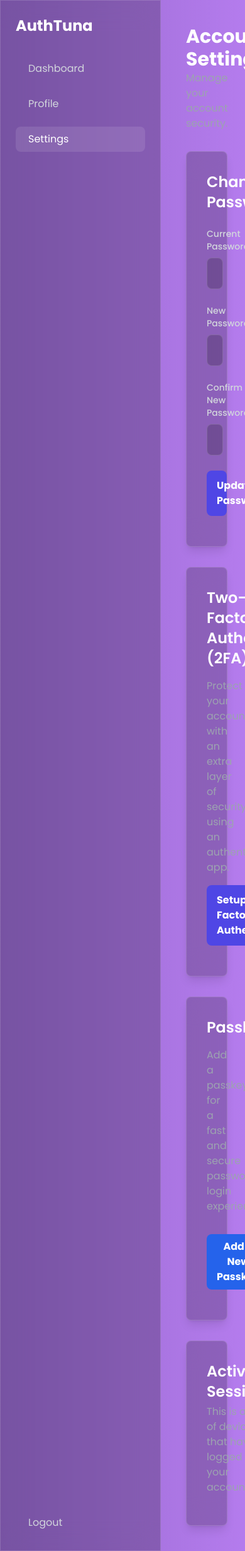
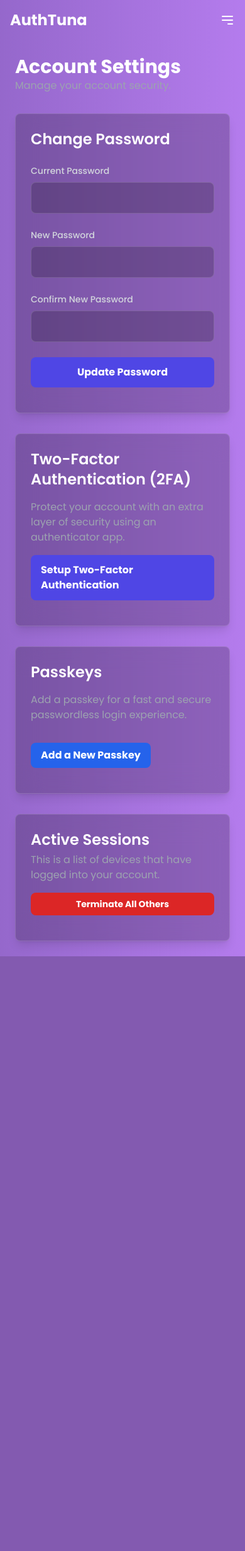
Before and after one commit to shashstormer/AuthTuna, a Python web app: template authtuna/templates/dashboard/settings.html in a window 390 px wide. Shown: the whole page at 63% size. After the commit the page ends 1518 px from the top, so only its background shows below. Run offline with Jinja, Linux system fonts and the light colour scheme; the template is opened without the code that fills it, so the values that code supplies are empty; some libraries are stand-ins or nearby versions.

Commit message:
Fix: implement mobile menu toggle and enhance layout for better responsiveness

```diff
--- a/authtuna/templates/dashboard/settings.html
+++ b/authtuna/templates/dashboard/settings.html
@@ -45,10 +45,21 @@
 </head>
 <body class="bg-gray-900 text-gray-200">
 
-<div class="flex min-h-screen">
-    <aside class="w-64 bg-card p-6 flex flex-col justify-between">
+<div class="relative min-h-screen lg:flex">
+
+    <div class="lg:hidden flex justify-between items-center p-4">
+        <h1 class="text-2xl font-bold text-white">AuthTuna</h1>
+        <button id="menu-toggle-button" class="text-white focus:outline-none">
+            <svg class="w-6 h-6" fill="none" stroke="currentColor" viewBox="0 0 24 24" xmlns="http://www.w3.org/2000/svg">
+                <path stroke-linecap="round" stroke-linejoin="round" stroke-width="2" d="M4 6h16M4 12h16m-7 6h7"></path>
+            </svg>
+        </button>
+    </div>
+
+    <aside id="sidebar"
+           class="w-64 bg-card p-6 flex-col justify-between fixed inset-y-0 left-0 z-30 transform -translate-x-full transition-transform duration-300 ease-in-out lg:relative lg:translate-x-0 lg:flex">
         <div>
-            <h1 class="text-2xl font-bold text-white mb-8">AuthTuna</h1>
+            <h1 class="text-2xl font-bold text-white mb-8 hidden lg:block">AuthTuna</h1>
             <nav class="space-y-4">
                 <a href="{{ url_for('ui_dashboard') }}"
                    class="flex items-center p-2 text-base font-normal text-gray-300 rounded-lg hover:bg-white/5">
@@ -72,12 +83,12 @@
         </div>
     </aside>
 
-    <main class="flex-1 p-10 overflow-y-auto">
+    <main class="flex-1 p-6 lg:p-10 overflow-y-auto">
         <h1 class="text-3xl font-bold text-white">Account Settings</h1>
         <p class="text-gray-400 mb-8">Manage your account security.</p>
 
         <div class="max-w-4xl space-y-8">
-            <div class="bg-card p-8 rounded-lg shadow-lg">
+            <div class="bg-card p-6 md:p-8 rounded-lg shadow-lg">
                 <h2 class="text-2xl font-semibold text-white mb-6">Change Password</h2>
                 <form id="password-form" class="space-y-6">
                     <div>
@@ -103,7 +114,7 @@
                 <div id="password-message-box" class="mt-4 text-center text-sm font-medium"></div>
             </div>
 
-            <div class="bg-card p-8 rounded-lg shadow-lg">
+            <div class="bg-card p-6 md:p-8 rounded-lg shadow-lg">
                 <h2 class="text-2xl font-semibold text-white mb-4">Two-Factor Authentication (2FA)</h2>
                 {% if user.mfa_enabled %}
                 <p class="text-green-400 mb-4">2FA is currently <strong>enabled</strong> on your account.</p>
@@ -121,7 +132,7 @@
                 <div id="mfa-message-box" class="mt-4 text-center text-sm font-medium"></div>
             </div>
 
-            <div class="bg-card p-8 rounded-lg shadow-lg">
+            <div class="bg-card p-6 md:p-8 rounded-lg shadow-lg">
                 <h2 class="text-2xl font-semibold text-white mb-4">Passkeys</h2>
                 <p class="text-gray-400 mb-4">Add a passkey for a fast and secure passwordless login experience.</p>
 
@@ -135,14 +146,14 @@
                 <div id="passkey-message-box" class="mt-4 text-center text-sm font-medium"></div>
             </div>
 
-            <div class="bg-card p-8 rounded-lg shadow-lg">
-                <div class="flex justify-between items-center mb-4">
+            <div class="bg-card p-6 md:p-8 rounded-lg shadow-lg">
+                <div class="flex flex-col sm:flex-row justify-between items-start sm:items-center mb-4">
                     <div>
                         <h2 class="text-2xl font-semibold text-white">Active Sessions</h2>
                         <p class="text-gray-400 mt-1">This is a list of devices that have logged into your account.</p>
                     </div>
                     <button id="terminate-all-button"
-                            class="bg-red-600 hover:bg-red-700 text-white font-bold py-2 px-4 rounded-lg text-sm">
+                            class="bg-red-600 hover:bg-red-700 text-white font-bold py-2 px-4 rounded-lg text-sm mt-4 sm:mt-0 w-full sm:w-auto">
                         Terminate All Others
                     </button>
                 </div>
@@ -155,7 +166,7 @@
 </div>
 
 <div id="confirm-modal" class="fixed inset-0 bg-black bg-opacity-75 flex items-center justify-center hidden opacity-0 z-50">
-    <div class="bg-card rounded-lg shadow-xl p-8 max-w-sm w-full">
+    <div class="bg-card rounded-lg shadow-xl p-8 max-w-sm w-full mx-4">
         <h3 id="modal-title" class="text-xl font-bold text-white mb-4">Are you sure?</h3>
         <p id="modal-body" class="text-gray-300 mb-6">This action cannot be undone.</p>
         <div class="flex justify-end space-x-4">
@@ -170,6 +181,28 @@
 </div>
 
 <script>
+    // --- Mobile Menu Toggle ---
+    const sidebar = document.getElementById('sidebar');
+    const menuButton = document.getElementById('menu-toggle-button');
+
+    function toggleMenu() {
+        sidebar.classList.toggle('-translate-x-full');
+    }
+
+    menuButton.addEventListener('click', toggleMenu);
+
+    // Close menu if clicking outside of it on mobile
+    document.addEventListener('click', (event) => {
+        const isClickInsideSidebar = sidebar.contains(event.target);
+        const isClickOnMenuButton = menuButton.contains(event.target);
+
+        if (!isClickInsideSidebar && !isClickOnMenuButton && !sidebar.classList.contains('-translate-x-full')) {
+             if (window.innerWidth < 1024) { // 1024px is lg breakpoint
+                toggleMenu();
+             }
+        }
+    });
+
     // --- Utility Functions ---
     function showMessage(box, text, type) {
         const colorClass = type === 'success' ? 'text-green-400' : 'text-red-400';
@@ -251,8 +284,8 @@
             const passkeys = await response.json();
             passkeyList.innerHTML = passkeys.map(key => `
                 <div class="bg-black/20 p-3 rounded-lg flex items-center justify-between border border-white/10">
-                    <p class="font-semibold text-white">${key.name}</p>
-                    <button onclick="removePasskey('${key.id}')" class="text-red-400 hover:text-red-300 text-sm font-semibold">Remove</button>
+                    <p class="font-semibold text-white truncate pr-2">${key.name}</p>
+                    <button onclick="removePasskey('${key.id}')" class="text-red-400 hover:text-red-300 text-sm font-semibold flex-shrink-0">Remove</button>
                 </div>
             `).join('') || '<p class="text-sm text-gray-400">No passkeys registered yet.</p>';
         } catch (error) {
@@ -313,7 +346,7 @@
             const sessions = await response.json();
             document.getElementById('terminate-all-button').style.display = sessions.length > 1 ? 'inline-block' : 'none';
             sessionsList.innerHTML = sessions.map(session => `
-                <div class="bg-black/20 p-4 rounded-lg flex items-center justify-between border border-white/10">
+                <div class="bg-black/20 p-4 rounded-lg flex flex-col sm:flex-row items-start sm:items-center justify-between border border-white/10 space-y-3 sm:space-y-0">
                     <div>
                         <p class="font-semibold text-white">${session.device}</p>
                         <p class="text-sm text-gray-400">${session.region} &bull; IP: ${session.last_ip}
@@ -321,7 +354,7 @@
                         </p>
                         <p class="text-xs text-gray-500 mt-1">Last active: ${new Date(session.mtime * 1000).toLocaleString()}</p>
                     </div>
-                    ${!session.is_current ? `<button onclick="terminateSession('${session.session_id}')" class="bg-red-600 hover:bg-red-700 text-white font-bold py-2 px-4 rounded-lg text-sm">Terminate</button>` : ''}
+                    ${!session.is_current ? `<button onclick="terminateSession('${session.session_id}')" class="bg-red-600 hover:bg-red-700 text-white font-bold py-2 px-4 rounded-lg text-sm w-full sm:w-auto">Terminate</button>` : ''}
                 </div>
             `).join('');
         } catch (error) {
```
Also changed, not shown: authtuna/templates/dashboard/user_dashboard.html (+41 -4 lines), authtuna/templates/dashboard/user_profile.html (+39 -5 lines).
